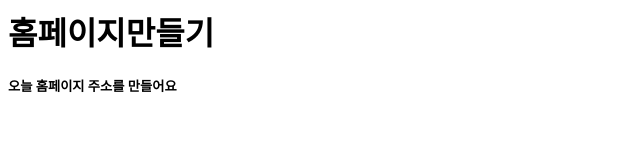
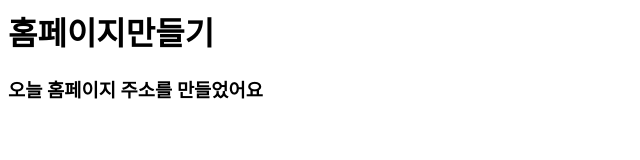
Before and after one commit to dooa369/dooa, a plain HTML site: page index.html in a window 1280 px wide. Shown: the whole page, without its empty margins (0-640 px from the left). Drawn offline with Linux system fonts and the light colour scheme.

Commit message:
index파일 수정

```diff
--- a/index.html
+++ b/index.html
@@ -3,6 +3,6 @@
 </head>
 <body>
 <h1>홈페이지만들기</h1>
-<h5>오늘 홈페이지 주소를 만들어요</h5>
+<h3>오늘 홈페이지 주소를 만들었어요</h3>
 </body>
 </html>
```
